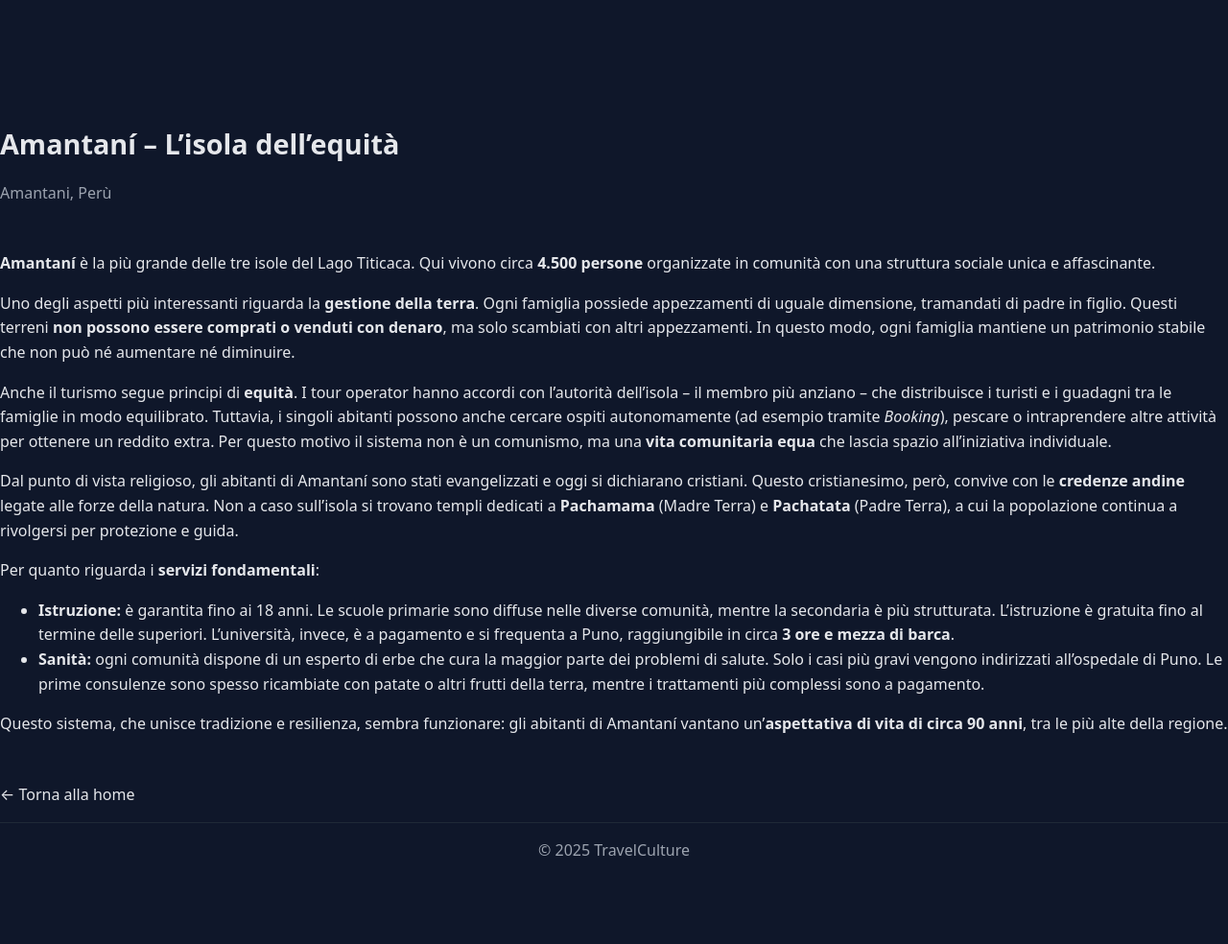
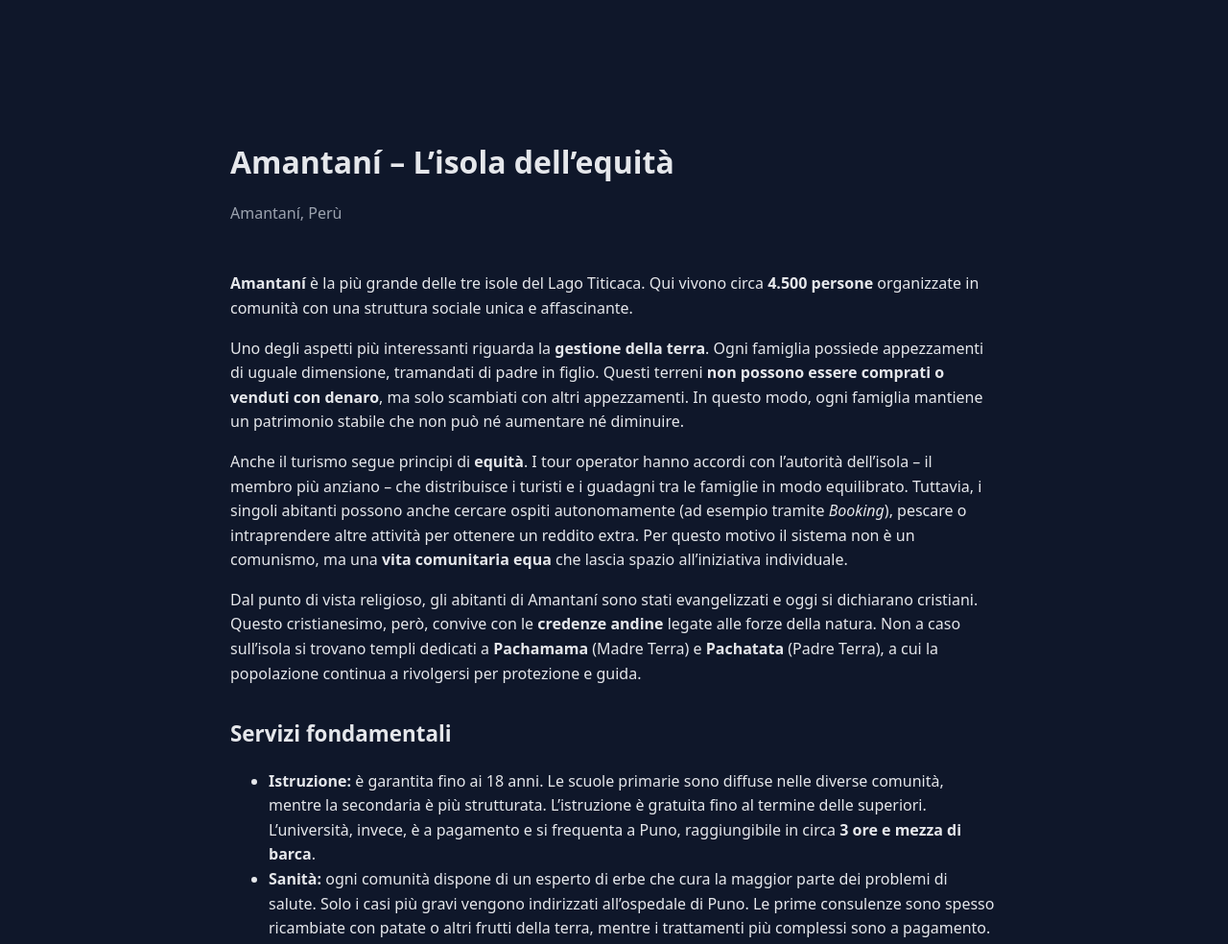
Before and after one commit to trisc-sys/travelculture, a plain HTML site: page articoli/amantani.html in a window 1280 px wide. Shown: the part 460-1444 px from the top of the page at 96% size. Before the commit the page ends 1376 px from the top, so only its background shows below. Drawn offline with Linux system fonts and the light colour scheme.

Commit message:
Update amantani.html

```diff
--- a/articoli/amantani.html
+++ b/articoli/amantani.html
@@ -35,29 +35,19 @@ footer{border-top:1px solid #1f2937;color:#9ca3af;text-align:center;padding:1rem
 </nav>
 </header>
 
+
 <main class="container">
+
+  <!-- HERO -->
   <div class="hero">
     <img src="/img/amantani.jpeg" alt="Amantaní" class="hero-img">
   </div>
-</main>
 
-<style>
-  .hero {
-    position: relative;
-    height: 60vh;
-    overflow: hidden;
-    border-radius: 16px;
-  }
-  .hero-img {
-    width: 100%;
-    height: 100%;
-    object-fit: cover;
-    display: block;
-  }
-</style>
+  <!-- TESTO -->
+  <div class="content">
+    <h1>Amantaní – L’isola dell’equità</h1>
+    <p class="small">Amantaní, Perù</p>
 
-<h1>Amantaní – L’isola dell’equità</h1>
-<p class="small">Amantani, Perù</p>
     <article>
       <p><strong>Amantaní</strong> è la più grande delle tre isole del Lago Titicaca.
       Qui vivono circa <strong>4.500 persone</strong> organizzate in comunità con una struttura sociale unica e affascinante.</p>
@@ -76,7 +66,7 @@ footer{border-top:1px solid #1f2937;color:#9ca3af;text-align:center;padding:1rem
       Questo cristianesimo, però, convive con le <strong>credenze andine</strong> legate alle forze della natura.
       Non a caso sull’isola si trovano templi dedicati a <strong>Pachamama</strong> (Madre Terra) e <strong>Pachatata</strong> (Padre Terra), a cui la popolazione continua a rivolgersi per protezione e guida.</p>
 
-  <p>Per quanto riguarda i <strong>servizi fondamentali</strong>:</p>
+      <h2>Servizi fondamentali</h2>
       <ul>
         <li><strong>Istruzione:</strong> è garantita fino ai 18 anni. Le scuole primarie sono diffuse nelle diverse comunità, mentre la secondaria è più strutturata. L’istruzione è gratuita fino al termine delle superiori.
         L’università, invece, è a pagamento e si frequenta a Puno, raggiungibile in circa <strong>3 ore e mezza di barca</strong>.</li>
@@ -87,13 +77,36 @@ footer{border-top:1px solid #1f2937;color:#9ca3af;text-align:center;padding:1rem
       <p>Questo sistema, che unisce tradizione e resilienza, sembra funzionare:
       gli abitanti di Amantaní vantano un’<strong>aspettativa di vita di circa 90 anni</strong>, tra le più alte della regione.</p>
     </article>
+
     <p><a href="/">← Torna alla home</a></p>
+  </div>
 </main>
 
-
-<footer>
-<div class="container">© <span id="year"></span> TravelCulture</div>
-</footer>
-<script>document.getElementById('year').textContent = new Date().getFullYear()</script>
-</body>
-</html>
+<style>
+  .hero {
+    position: relative;
+    height: 60vh;
+    overflow: hidden;
+    border-radius: 16px;
+    margin-bottom: 2rem;
+  }
+  .hero-img {
+    width: 100%;
+    height: 100%;
+    object-fit: cover;
+    display: block;
+  }
+  .content {
+    max-width: 800px;
+    margin: 0 auto;
+    padding: 0 1rem;
+  }
+  .content h1 {
+    margin-top: 0;
+    font-size: 2rem;
+  }
+  .content h2 {
+    margin-top: 2rem;
+    font-size: 1.4rem;
+  }
+</style>
```
Lines whose indentation alone changed are shown as unchanged.
